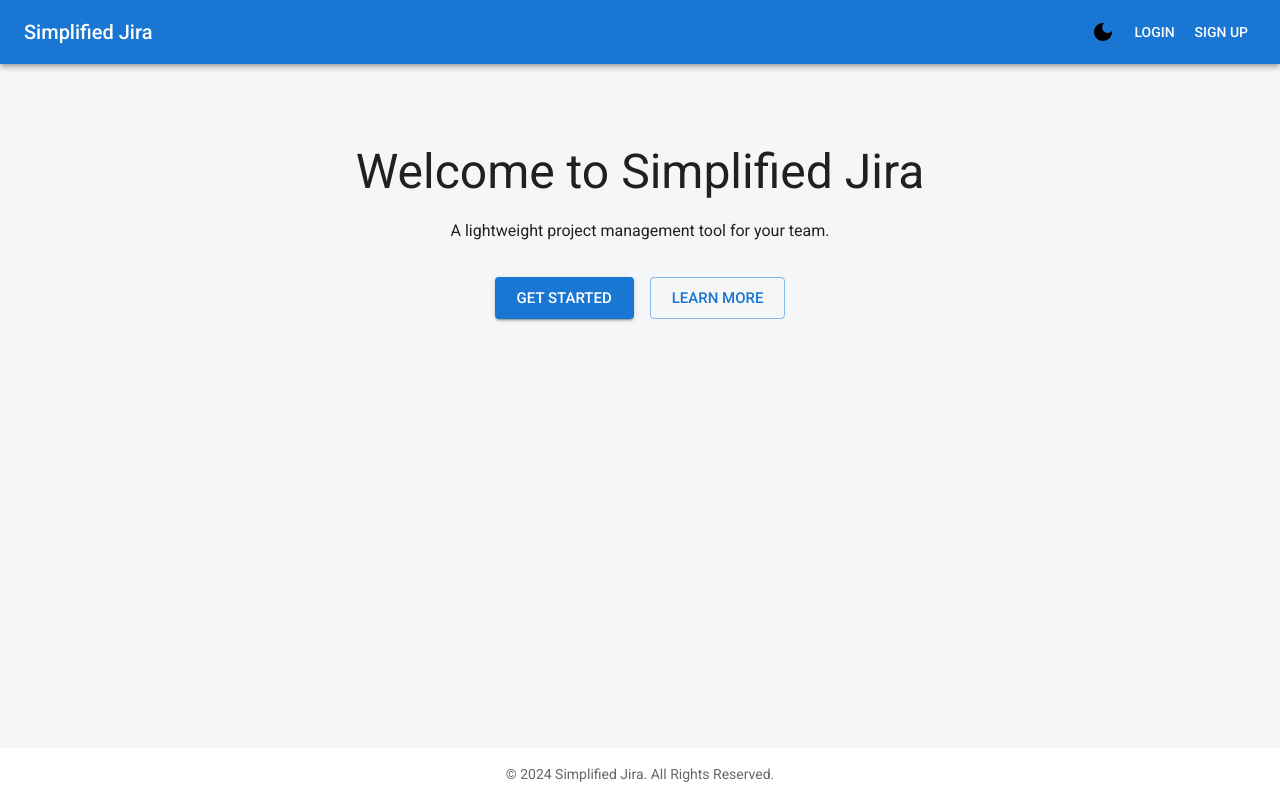
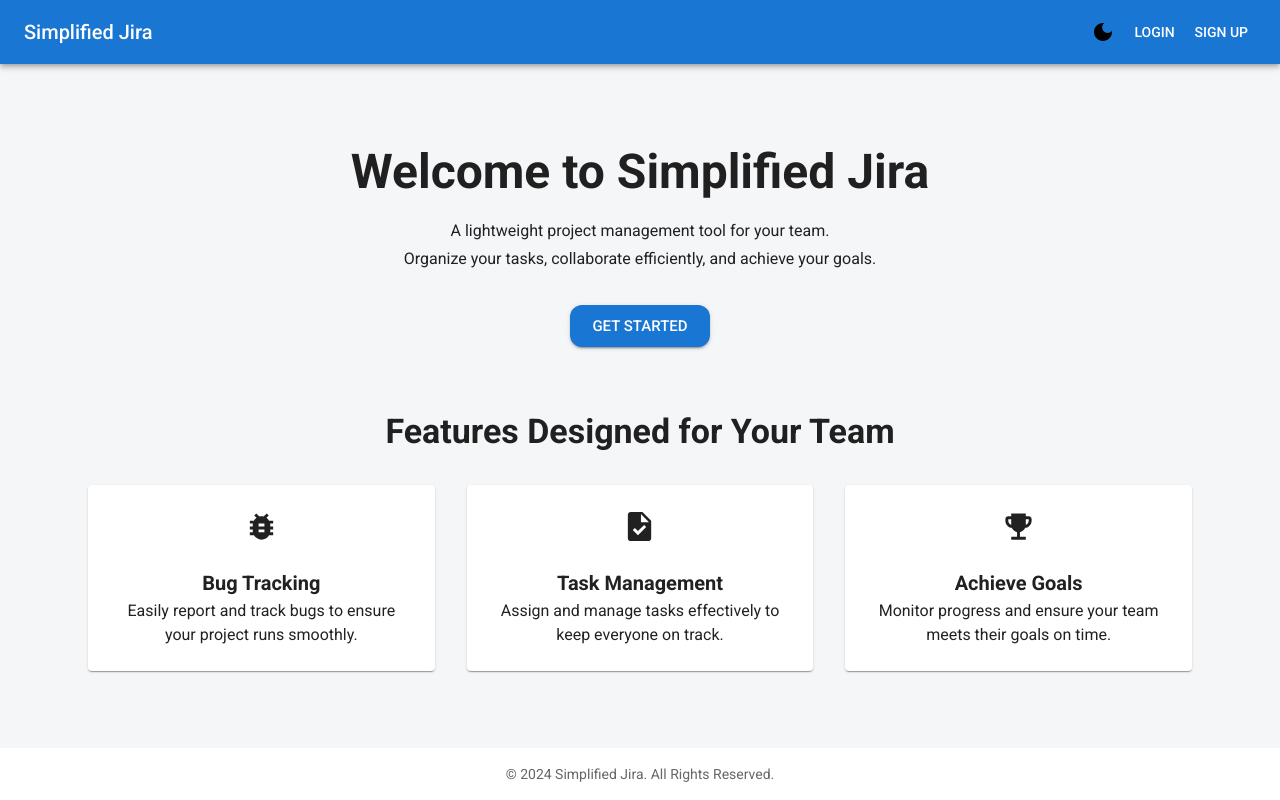
Before and after one commit to Manasamohapatra1/simplified-jira, a React (Vite) app in the folder client/: page / in a window 1280 px wide. Built offline with nearby package versions, Linux system fonts and the light colour scheme; no server answers.

Commit message:
homepage modification

```diff
--- a/client/src/components/HomePage.jsx
+++ b/client/src/components/HomePage.jsx
@@ -3,24 +3,36 @@ import {
     Button,
     Container,
     Box,
+    Grid,
+    Card,
+    CardContent
 } from "@mui/material";
 import { Link } from "react-router-dom";
+import BugReportIcon from "@mui/icons-material/BugReport";
+import TaskIcon from "@mui/icons-material/Task";
+import EmojiEventsIcon from "@mui/icons-material/EmojiEvents";
 
 
 const HomePage = () => {
     return (
-        <div style={{ display: "flex", flexDirection: "column"}}>
+        <div
+            style={{
+                display: "flex",
+                flexDirection: "column",
+            }}
+        >
 
             {/* Main Section */}
             <Container
                 maxWidth="md"
                 sx={{ textAlign: "center", marginTop: 8, marginBottom: "auto" }}
             >
-                <Typography variant="h3" gutterBottom>
+                <Typography variant="h3" gutterBottom sx={{ fontWeight: "bold" }}>
                     Welcome to Simplified Jira
                 </Typography>
                 <Typography variant="subtitle1" paragraph>
-                    A lightweight project management tool for your team.
+                    A lightweight project management tool for your team. <br/> Organize your
+                    tasks, collaborate efficiently, and achieve your goals.
                 </Typography>
                 {/* Replacing Grid with Box */}
                 <Box
@@ -31,13 +43,72 @@ const HomePage = () => {
                         marginTop: 4,
                     }}
                 >
-                    <Button variant="contained" color="primary" size="large">
+                    <Button variant="contained" color="primary" size="large"
+                        sx={{ borderRadius: 3}}
+                    >
                         <Link to="/projects" className="white-link">Get Started</Link>
                     </Button>
-                    <Button variant="outlined" color="primary" size="large">
+                    {/* <Button variant="outlined" color="primary" size="large">
                         Learn More
-                    </Button>
+                    </Button> */}
                 </Box>
+            </Container>
+            {/* Features Section */}
+            <Container maxWidth="lg" sx={{ marginTop: 8, textAlign: "center" }}>
+                <Typography variant="h4" sx={{ fontWeight: "bold", marginBottom: 4 }}>
+                Features Designed for Your Team
+                </Typography>
+                <Grid container spacing={4}>
+                <Grid item xs={12} sm={4}>
+                    <Card
+                    sx={{
+                        padding: 3,
+                        textAlign: "center",
+                    }}
+                    >
+                    <BugReportIcon fontSize="large" sx={{ marginBottom: 2 }} />
+                    <Typography variant="h6" sx={{ fontWeight: "bold" }}>
+                        Bug Tracking
+                    </Typography>
+                    <Typography>
+                        Easily report and track bugs to ensure your project runs
+                        smoothly.
+                    </Typography>
+                    </Card>
+                </Grid>
+                <Grid item xs={12} sm={4}>
+                    <Card
+                    sx={{
+                        padding: 3,
+                        textAlign: "center",
+                    }}
+                    >
+                    <TaskIcon fontSize="large" sx={{ marginBottom: 2 }} />
+                    <Typography variant="h6" sx={{ fontWeight: "bold" }}>
+                        Task Management
+                    </Typography>
+                    <Typography>
+                        Assign and manage tasks effectively to keep everyone on track.
+                    </Typography>
+                    </Card>
+                </Grid>
+                <Grid item xs={12} sm={4}>
+                    <Card
+                    sx={{
+                        padding: 3,
+                        textAlign: "center",
+                    }}
+                    >
+                    <EmojiEventsIcon fontSize="large" sx={{ marginBottom: 2 }} />
+                    <Typography variant="h6" sx={{ fontWeight: "bold" }}>
+                        Achieve Goals
+                    </Typography>
+                    <Typography>
+                        Monitor progress and ensure your team meets their goals on time.
+                    </Typography>
+                    </Card>
+                </Grid>
+                </Grid>
             </Container>
         </div>
     );
```
